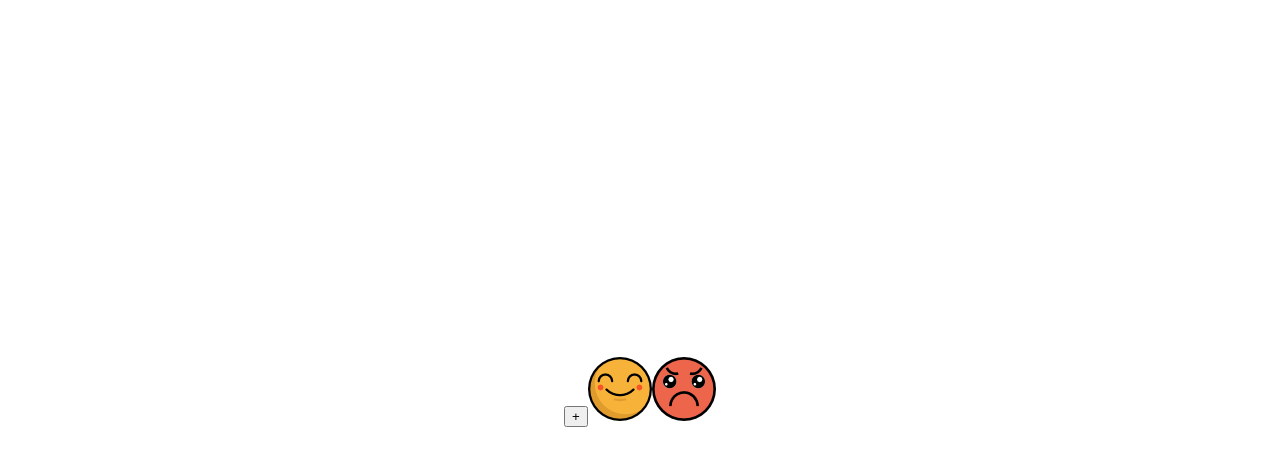
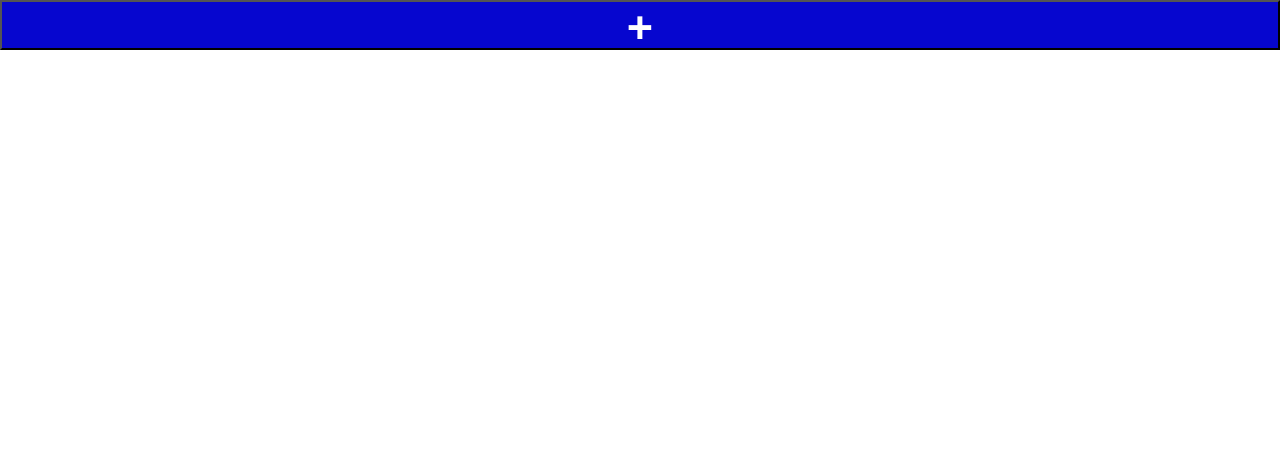
Before and after one commit to Adalab/f-online-life-calendar-oljuanfe, a React (Create React App) app: page /#/ in a window 1280 px wide. Shown: the top 466 px of the page. Built offline with nearby package versions, Linux system fonts and the light colour scheme.

Commit message:
Add some raw css

```diff
--- a/src/components/Calendar.js
+++ b/src/components/Calendar.js
@@ -7,27 +7,26 @@ class Calendar extends Component {
     const {
       data,
     } = this.props;
-    console.log('data', data);
     return (
       <div className="Calendar">
-        <Link to={'/edit/'} className="link-router">
-          <button>
+        <Link to={'/edit/'} className="add-button">
+          <button className="add-button">
             +
           </button>
         </Link>
-        <img src={require('../images/happy.png')} alt="happy"/>
-        <img src={require('../images/sad.png')} alt="sad"/>
-        <ul>
+        <ul className="calendar-list">
           {
             data.map((dayData,index) => {
-              console.log('daydata',dayData);
               return (
-                <Link to={`/${index}`} key={index}>
+                <Link
+                  to={`/${index}`}
+                  key={index}
+                  className="calendar-day"
+                >
                   <li key={index}>
                   <img src={require(`../images/${dayData.checkboxValue}.png`)} alt={dayData.checkboxValue}/>
                 </li>
                 </Link>
-
               );
             })
           }
--- a/src/components/CalendarDetail.js
+++ b/src/components/CalendarDetail.js
@@ -4,7 +4,6 @@ import { Link } from 'react-router-dom';
 
 class CalendarDetail extends Component {
   render() {
-    console.log('detail', this.props);
     const {
       match,
       data,
@@ -19,7 +18,6 @@ class CalendarDetail extends Component {
       return index === detailId;
     });
     let detailInfo = detailChosen[0];
-    console.log(detailInfo);
 
     return (
       <div className="CalendarDetail">
--- a/src/components/EditCalendar.js
+++ b/src/components/EditCalendar.js
@@ -13,9 +13,14 @@ class EditCalendar extends Component {
     } = this.props;
     return (
       <div className="edit-wrapper">
-        <label htmlFor="date">Fecha</label>
+        <label
+          htmlFor="date"
+          className="date-label"
+        >
+          Fecha
+        </label>
         < MaskedInput
-          className=''
+          className='masked-input'
           id="date"
           name="date"
           value=""
@@ -23,8 +28,9 @@ class EditCalendar extends Component {
           mask={"11/11/1111"}
           placeholder="dd/mm/aaaa"
         />
-        <p>Estado</p>
-        <label htmlFor="happy">
+        <p className="mood-title">Estado</p>
+        <div className="mood-wrapper">
+          <label htmlFor="happy" className="checkbox-label">
             <input
               type="checkbox"
               name="happy"
@@ -34,7 +40,7 @@ class EditCalendar extends Component {
             />
             :)
           </label>
-        <label htmlFor="sad">
+          <label htmlFor="sad" className="checkbox-label">
             <input
               type="checkbox"
               name="sad"
@@ -44,8 +50,16 @@ class EditCalendar extends Component {
             />
             :(
           </label>
-        <label htmlFor="message">Mensaje</label>
+        </div>
+
+        <label
+          htmlFor="message"
+          className="textarea-label"
+        >
+          Mensaje
+        </label>
         <textarea
+          className="textarea-input"
           name="message"
           id="message"
           onChange={handleChangeTextArea}
@@ -53,13 +67,25 @@ class EditCalendar extends Component {
           rows="1"
         >
         </textarea>
-        <Link to={'/'} className="link-router">
-          <button onClick={handleClickSave}>
+        <Link
+          to={'/'}
+          className="link-router"
+        >
+          <button
+            onClick={handleClickSave}
+            className="save-button button"
+          >
             Guardar
           </button>
         </Link>
-        <Link to={'/'} className="link-router">
-          <button onClick={handleClickCancel}>
+        <Link
+          to={'/'}
+          className="link-router"
+        >
+          <button
+            onClick={handleClickCancel}
+            className="cancel-button button"
+          >
             Cancelar
           </button>
         </Link>
--- a/src/styles/App.css
+++ b/src/styles/App.css
@@ -1,4 +1,3 @@
-
 .App{
   width: 100%;
   height: 100vh;
@@ -8,12 +7,67 @@
 }
 .edit-wrapper {
   margin: auto;
-  width: 50%;
-  height: 50%;
+  padding: 30px;
   display: flex;
   flex-direction: column;
-  justify-content: space-evenly;
-  align-items: center;
   border: 10px solid blue;
   border-radius: 15%;
 }
+
+.calendar-list {
+  margin: 0;
+  padding: 0;
+  display: flex;
+  flex-direction: row;
+  flex-wrap: wrap;
+  list-style: none;
+}
+
+.add-button {
+  width: 100%;
+  height: 50px;
+  position: fixed;
+  top: 0px;
+  left: 0px;
+  color: white;
+  font-size: 45px;
+  font-weight: bold;
+  background-color: rgb(6, 6, 207);
+  cursor: pointer;
+}
+
+.calendar-day {
+  padding: 10px;
+}
+
+.button {
+  width: 100%;
+  height: 25px;
+  margin-top: 5px;
+  margin-bottom: 5px;
+  font-weight: bold;
+}
+
+.save-button {
+  color: white;
+  background-color: rgb(6, 6, 207);
+  cursor: pointer;
+}
+
+.mood-wrapper {
+  display: flex;
+}
+
+.checkbox-label {
+  margin: 5px;
+}
+
+.masked-input {
+  margin-top: 5px;
+  margin-bottom: 5px;
+}
+
+.textarea-input {
+  margin-top: 5px;
+  margin-bottom: 5px;
+}
--- a/src/styles/index.css
+++ b/src/styles/index.css
@@ -3,19 +3,14 @@
 
 *{
   box-sizing: border-box;
+  margin: 0;
+  padding: 0;
 }
 
-body {
-  margin: 0;
-  padding: 0;
-  font-family: -apple-system, BlinkMacSystemFont, "Segoe UI", "Roboto", "Oxygen",
-    "Ubuntu", "Cantarell", "Fira Sans", "Droid Sans", "Helvetica Neue",
-    sans-serif;
-  -webkit-font-smoothing: antialiased;
-  -moz-osx-font-smoothing: grayscale;
+ul {
+  list-style: none;
 }
 
-code {
-  font-family: source-code-pro, Menlo, Monaco, Consolas, "Courier New",
-    monospace;
+a {
+  text-decoration: none;
 }
```
Also changed, not shown: src/components/App.js (+0 -17 lines). Lines whose indentation alone changed are shown as unchanged.
